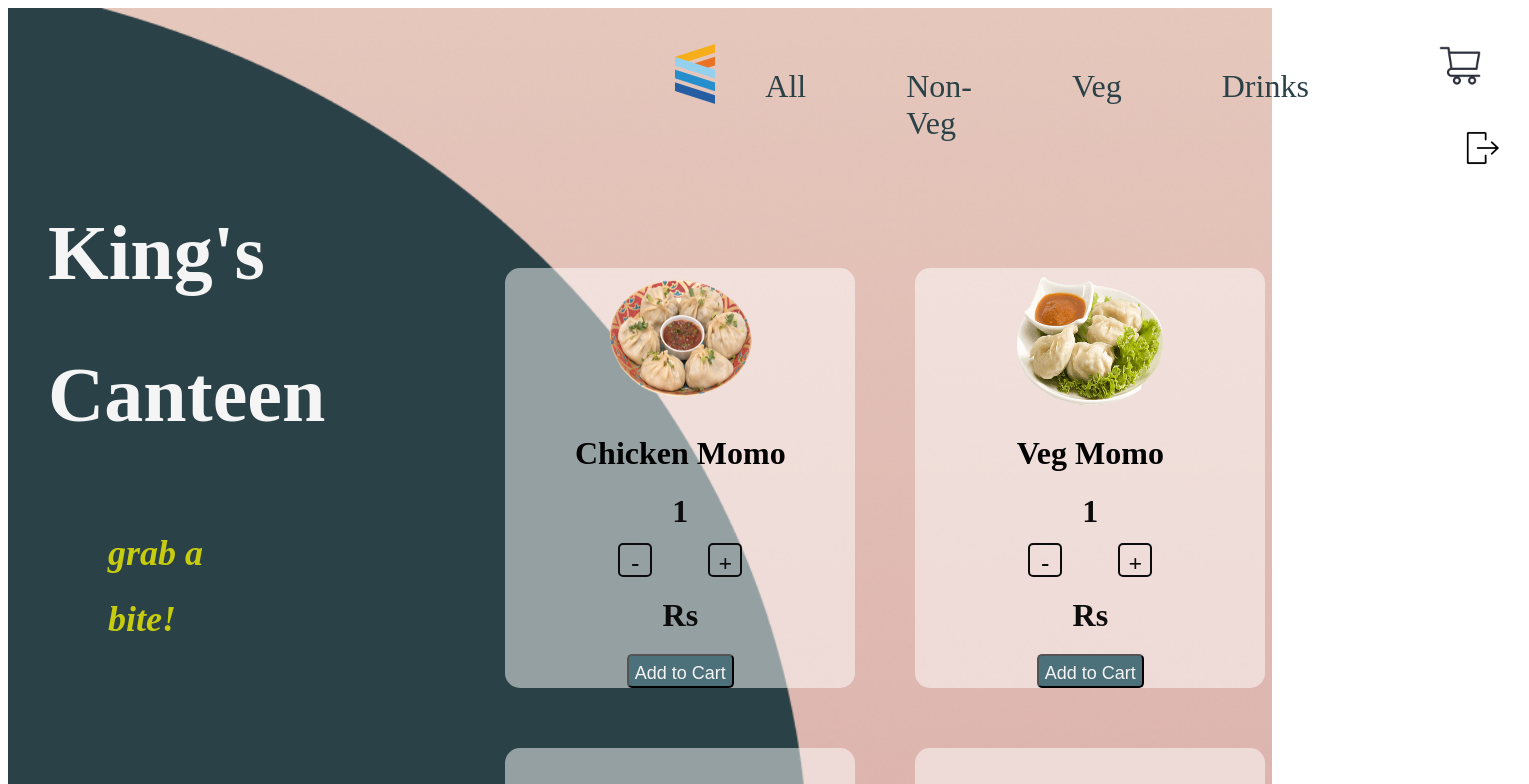
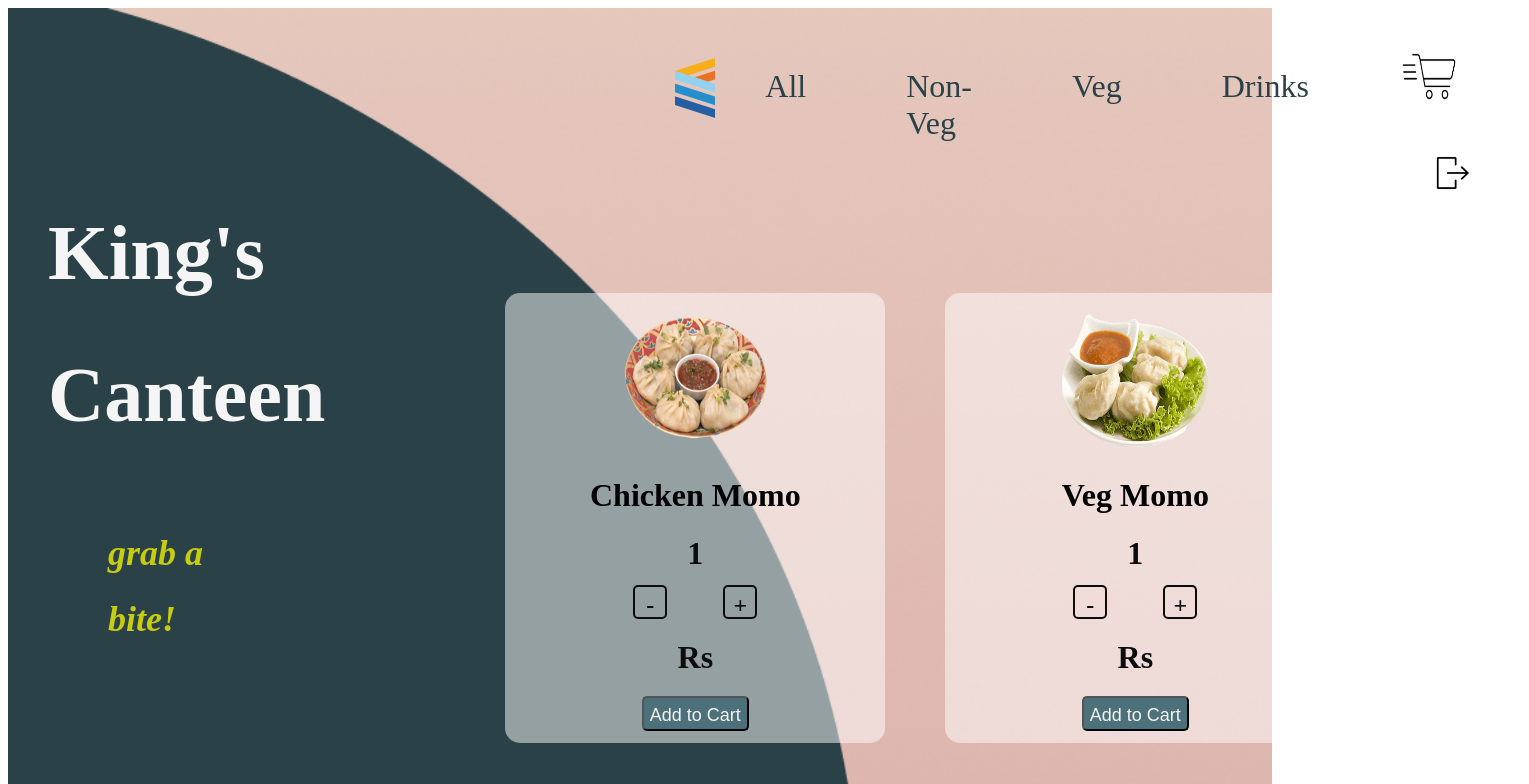
Before and after one commit to shreesty/Kings_Canteen, a React (Vite) app: page /home/shistiiii/Documents/shistii/Kings_Canteen/src/home_page.jsx in a window 1280 px wide. Shown: the top 784 px of the page, 1529 px wide, since content can reach past the window. Built offline with nearby package versions, Linux system fonts and the light colour scheme; what webfontloader would draw is missing.

Commit message:
Cart_icon and Log-out icon

```diff
--- a/src/Login-Page.css
+++ b/src/Login-Page.css
@@ -96,7 +96,6 @@ color:#2A4147;
     flex-direction: row;
 }
 
-
 .Nav_bar
 {
     margin-left: 350px;
@@ -104,32 +103,26 @@ color:#2A4147;
     display: flex;
 }
 
-.Nav_bar > img
+.Nav_bar > .Kings_logo
 {
-    margin-top: 26px;
+    margin-top: 40px;
 }
-
 .Nav_bar > div
 {
     font-size: 32px;
     color:#2A4147;
     padding:50px;
-
-}
-
-.Nav_bar > ul > li > img
-{
-    margin-top: 50px;
-    /* margin-left: 50px; */
 }
 
 .Nav_bar > ul > li
 {
     list-style: none;
-    margin-left: 30px;
 }
 
-
+/* .Nav_bar > ul > li > a
+{
+    margin-left: 20px;
+} */
 
 
 
@@ -151,8 +144,8 @@ flex-direction: column;}
 {
     background-repeat: no-repeat;
     background-size: cover;
-    height: 420px;
-    width: 350px;
+    height: 450px;
+    width: 380px;
     background-color: rgb(255,255,255,0.5);
     border-radius: 15px;
     margin: 30px;
@@ -224,7 +217,7 @@ flex-direction: column;}
 .Cart_Page
 {
     /* background-color: #D39D9D; */
-    margin-top: 50px;
+    margin-top: 30px;
 }
 
 .Cart_container
@@ -302,7 +295,6 @@ flex-direction: column;}
 {
     text-align: center;
     margin-top:50px ;
-
 }
 
 .Total,.item_title,.item_price
@@ -317,6 +309,7 @@ flex-direction: column;}
 .Grand_total
 {
     float: right;
+    font-size: 24px;
 }
 
 .Close_button
--- a/src/home_page.jsx
+++ b/src/home_page.jsx
@@ -2,7 +2,7 @@ import React, { useState } from "react";
 import Kings_logo from './Images/kings_logo.png';
 import Logout_logo from './Images/log-out.png';
 import { Link } from 'react-router-dom';
-import Cart_logo from './Images/Cart_icon.png';
+import Cart_logo from './Images/Cart_icon1.png';
 
 function Home_Page() {
   const [currentCategory, setCurrentCategory] = useState("All");
@@ -199,22 +199,19 @@ function Home_Page() {
         </div>
         <div className="Container">
           <div className="Nav_bar">
-            <img src={Kings_logo} height={60} width={40} />
+            <img className="Kings_logo"src={Kings_logo} height={60} width={40} />
             <div className="All" onClick={() => setCurrentCategory("All")}>All</div>
             <div className="Non-veg" onClick={() => setCurrentCategory("non-veg")}>Non-Veg</div>
             <div className="Veg" onClick={() => setCurrentCategory("veg")}>Veg</div>
             <div className="Drinks" onClick={() => setCurrentCategory("drinks")}>Drinks</div>
+
             <ul>
               <li>
-                <Link to="/home/shistiiii/Documents/shistii/Kings_Canteen/src/Cart_Page.jsx"><img className="Cart_icon" src={Cart_logo} height={60} ></img></Link>
-                <Link to="/"><img className="Logout_icon" src={Logout_logo} height={100}></img></Link>
+              <a><Link to="/home/shistiiii/Documents/shistii/Kings_Canteen/src/Cart_Page.jsx"><img className="Cart_icon" src={Cart_logo} height={85} width={60}></img></Link></a>
+                <a><Link to="/"><img className="Logout_icon" src={Logout_logo} height={100} width={100}></img></Link> </a>
 
                 </li>
             </ul>
-
-
-
-
 
           </div>
 
```
Also changed, not shown: src/Images/Cart_icon.png, src/Images/Cart_icon1.png (added).
